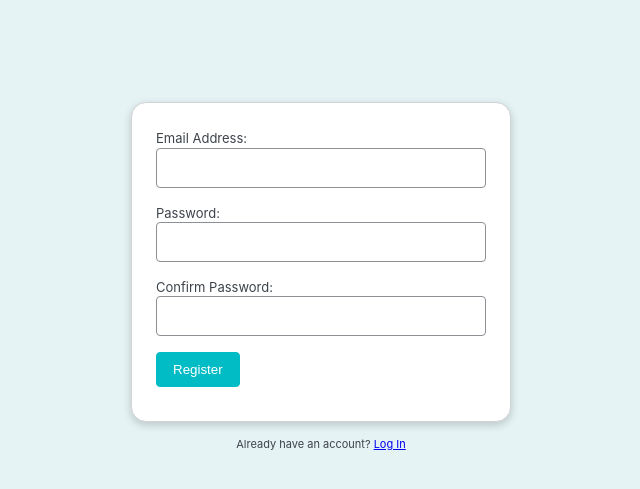
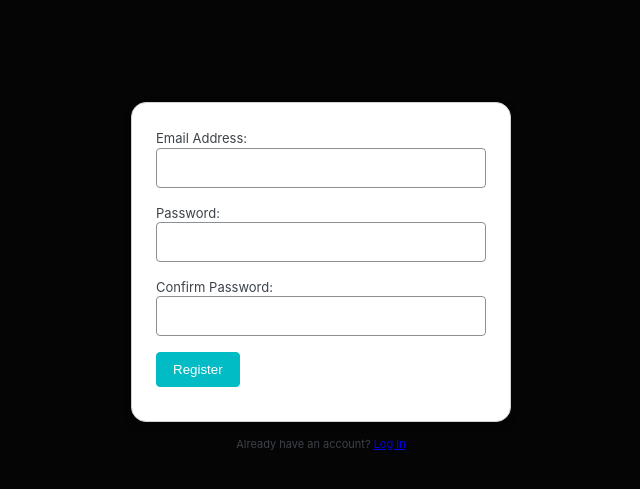
Before and after one commit to dhedley9/python-flask-support-ticket-portal, a Flask app: page /register in a window 1280 px wide. Shown: the top 489 px of the page, without its empty margins (319-959 px from the left). Run offline with Flask 3, Linux system fonts and the light colour scheme; parts of the project's set-up code (start-up, migrations or seed data) failed here and were passed over; some libraries are stand-ins or nearby versions.

Commit message:
Update background color in style.css

```diff
--- a/static/css/style.css
+++ b/static/css/style.css
@@ -1,5 +1,5 @@
 body{
-    background: #E5F3F4 !important;
+    background: #050505 !important;
     height: 100%;
     margin: 0;
     padding: 0;
```
